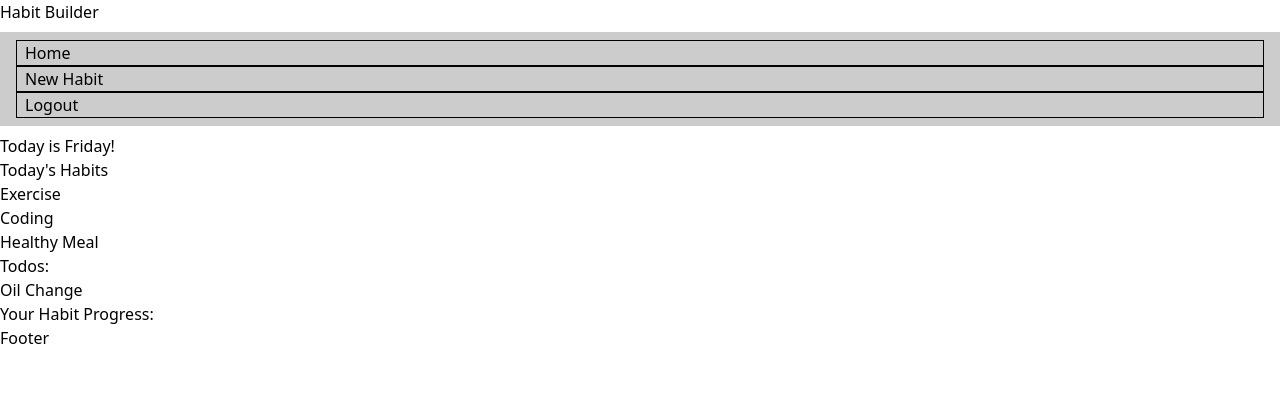
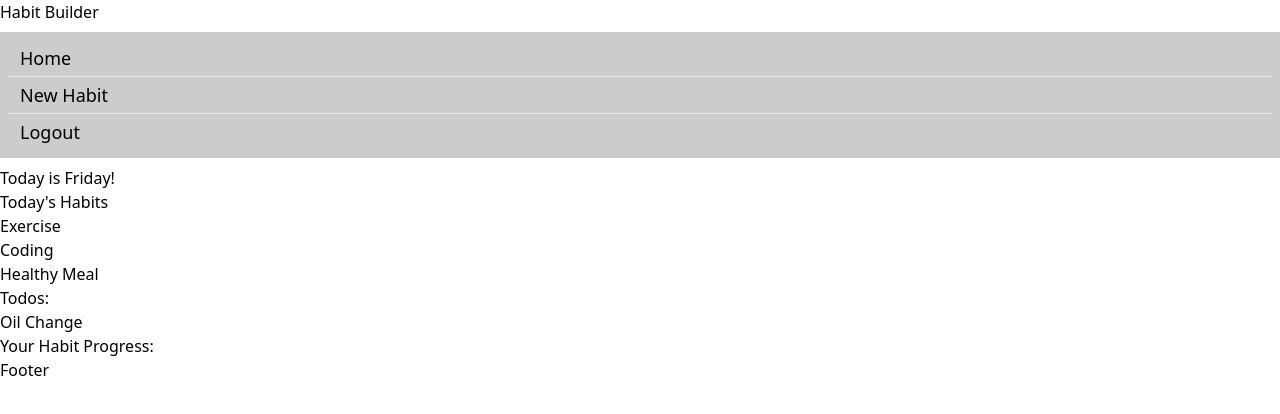
Before and after one commit to ChaseLee21/Habit-Tracker, a React (Vite) app in the folder client/: page / in a window 1280 px wide. Shown: the top 414 px of the page. Built offline with nearby package versions, Linux system fonts and the light colour scheme.

Commit message:
basic styling on navbar

```diff
--- a/client/src/components/Navbar.jsx
+++ b/client/src/components/Navbar.jsx
@@ -3,10 +3,10 @@ function Navbar() {
     return (
       <>
         <nav className="bg-secondary">
-            <ul className="m-2 p-2">
-                <li className="border border-black ps-2">Home</li>
-                <li className="border border-black ps-2">New Habit</li>
-                <li className="border border-black ps-2">Logout</li>
+            <ul className="m-2 py-2 text-lg">
+                <li className=" p-1 ps-3 hover:text-highlight">Home</li>
+                <li className="border-y p-1 ps-3 hover:text-highlight">New Habit</li>
+                <li className=" p-1 ps-3 hover:text-highlight">Logout</li>
             </ul>
         </nav>
       </>
--- a/client/tailwind.config.js
+++ b/client/tailwind.config.js
@@ -9,6 +9,7 @@ export default {
       colors: {
         primary: "#333",
         secondary: "#ccc",
+        highlight: "#f3f3f3",
       },
     },
   },
```
